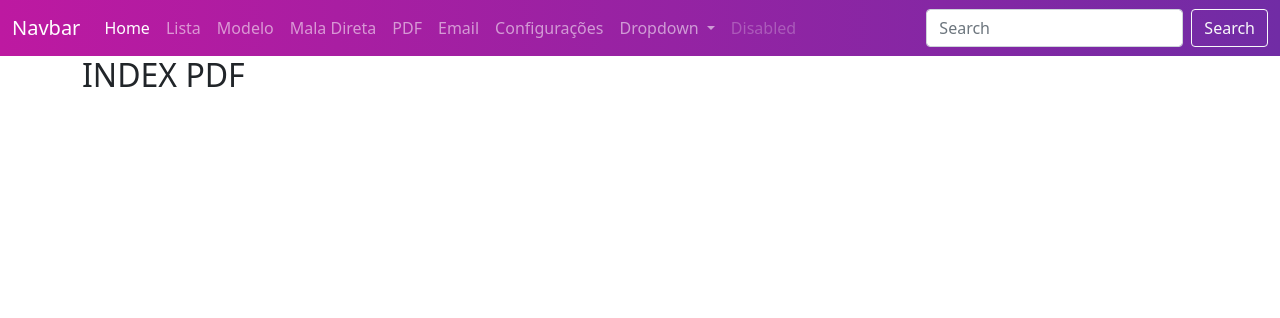
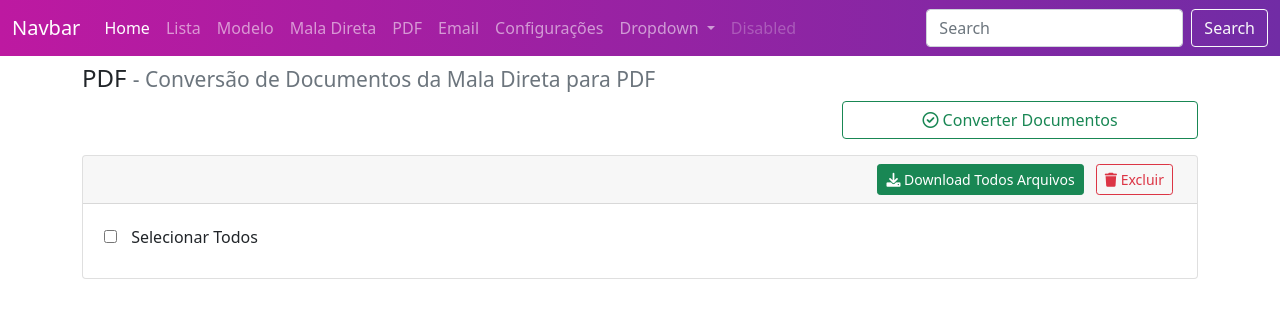
Before and after one commit to weltonwms/wx_mala_direta, a CodeIgniter app: page /database/pdf in a window 1280 px wide. Shown: the top 318 px of the page. Run offline with CodeIgniter, Linux system fonts and the light colour scheme.

Commit message:
Conversão para PDF

```diff
--- a/application/controllers/Pdf.php
+++ b/application/controllers/Pdf.php
@@ -4,11 +4,132 @@ include_once( APPPATH . 'controllers/BaseController.php');
 
 class Pdf extends BaseController {
 
+	public function __construct()
+    {
+        parent::__construct();
+		$this->load->model('Pdf_model');
+        $this->load->model('User_model');
+	}
 
 	public function index()
 	{
-		$this->renderView('pdf/index');
+		$dados=[
+			"files_pdf"=>$this->Pdf_model->getFilesFromPdf(),
+		];
+		$this->renderView('pdf/index',$dados);
 	}
+
+	public function ajaxDisparo()
+	{
+		$filesToConvert=$this->Pdf_model->getFilesToConvert();
+		if(!$filesToConvert):
+			header('Content-Type: application/json; charset=utf-8');
+            http_response_code(400);
+            echo json_encode(["message" => "Nenhumm Arquivo Encontrado para Converter!"]);
+            exit();
+		endif;
+		header('Content-Type: application/json; charset=utf-8');
+		//echo "<pre>"; print_r(json_encode($filesToConvert)); exit();
+
+        echo json_encode(["lista"=>$filesToConvert]);
+        exit();
+        //fim do processamento bem sucedido
+	}
+
+	public function teste()
+	{
+		$this->load->library("LibreConverter");
+		$pathUser=$this->User_model->getPathUser();
+		$pathPdf=$pathUser."pdf";
+		$pathMalaDireta=$pathUser."malaDireta";
+
+		//echo "<pre>";
+		//print_r($pathMalaDireta); exit();
+
+		$converter= new LibreConverter([
+			"inputDirectory"=>$pathMalaDireta,
+			"outputDirectory"=>$pathPdf,
+			"inputExtension"=>".docx",
+			]);
+
+		$retorno=$converter->convertAll();
+		//$retorno=$converter->getFilesNotConverted();
+		echo "<pre>";
+		print_r($retorno);
+	}
+
+	public function ajaxConvertFile()
+	{
+
+		$file=$this->input->post('file');
+		$retorno=$this->Pdf_model->convertFile($file);
+		if($retorno->success):
+            header('Content-Type: application/json; charset=utf-8');
+            echo json_encode(["message" => "$file Convertido com Sucesso!" ]);
+            exit();
+        endif;
+
+        header('Content-Type: application/json; charset=utf-8');
+        http_response_code(500);
+        echo json_encode(["message" => "Erro ao Converter $file","error"=>$retorno->error ]);
+        exit();
+
+
+	}
+
+	public function ajaxFilesNotConverted()
+	{
+		$listFiles= $this->Pdf_model->getFilesNotConverted();
+		header('Content-Type: application/json; charset=utf-8');
+		echo json_encode($listFiles);
+		exit();
+
+	}
+
+	public function ajaxGetFilesPdf()
+	{
+		$listFiles= $this->Pdf_model->getFilesFromPdf();
+		header('Content-Type: application/json; charset=utf-8');
+		echo json_encode($listFiles);
+		exit();
+
+	}
+
+	public function download($file)
+    {
+        $path=$this->Pdf_model->getPathPdf();
+        $link=urldecode($path.$file);
+        //var_dump($link); exit();
+        header('Content-Description: File Transfer');
+        header('application/octet-stream');
+        header('Content-Disposition: attachment; filename="'.$file.'"');
+        readfile($link);
+    }
+
+    public function excluir()
+    {
+        $retorno=$this->Pdf_model->excluir($this->input->post('files'));
+        if ($retorno) {
+            $this->session->set_flashdata('status', 'success');
+            $this->session->set_flashdata('msg_confirm', 'Arquivos excluídos com Sucesso!');
+        }
+
+        redirect('pdf');
+    }
+
+    public function downloadAll()
+    {
+        $zip= $this->Pdf_model->getZipFilesFromPdf();
+        //var_dump($zip); exit();
+		$fileName  = 'documentosPdf.zip';
+		header('Content-Description: File Transfer');
+        header('Content-Type: application/zip');
+		header('Content-Disposition: attachment; filename="'.$fileName.'"');
+		//Método abaixo pode ser substituído por mover o arquivo para uma área pública e redirecionar direto com o Apache.
+		UtilHelper::readfile_chunked($zip);
+		unlink($zip); //Após Download remover o arquivo
+
+    }
 
 
 }
--- /dev/null
+++ b/application/models/Pdf_model.php
@@ -0,0 +1,113 @@
+<?php
+defined('BASEPATH') or exit('No direct script access allowed');
+
+class Pdf_model extends CI_Model
+{
+    public function getPathPdf()
+    {
+        $this->load->model('User_model');
+        $pathUser = $this->User_model->getPathUser();
+        $pathPdf = $pathUser . "pdf/";
+        return $pathPdf;
+    }
+    public function getFilesToConvert()
+    {
+        $this->load->model("MalaDireta_model");
+        $pathMalaDireta = $this->MalaDireta_model->getPathMalaDireta();
+
+        $scanned_directory = array_diff(scandir($pathMalaDireta), array('..', '.'));
+        //cuidado que não foi feito filtro para arquivo. pode haver diretório.
+        return array_values($scanned_directory);
+    }
+
+    public function convertFile($filename)
+    {
+        $this->load->model('User_model');
+        $pathUser = $this->User_model->getPathUser();
+        $pathPdf = $pathUser . "pdf";
+        $pathMalaDireta = $pathUser . "malaDireta";
+
+        $this->load->library("LibreConverter");
+        $converter = new LibreConverter([
+            // "bin"=>"libreoffic2",
+            "inputDirectory" => $pathMalaDireta,
+            "outputDirectory" => $pathPdf,
+        ]);
+        $infoConverter = new \stdClass();
+        $infoConverter->success = true;
+        $infoConverter->error = "";
+        try {
+            $rt = $converter->convertFile($filename);
+            if ($rt['return'] !== 0) {
+                $infoConverter->success = false;
+                $infoConverter->error = $rt['stdout'] . " " . $rt['stderr'];
+            }
+        } catch (\Exception $e) {
+            $infoConverter->success = false;
+            $infoConverter->error = $e->getMessage();
+        }
+
+        return $infoConverter;
+    }
+
+    public function getFilesNotConverted()
+    {
+        $this->load->model('User_model');
+        $pathUser = $this->User_model->getPathUser();
+        $pathPdf = $pathUser . "pdf";
+        $pathMalaDireta = $pathUser . "malaDireta";
+
+        $this->load->library("LibreConverter");
+        $converter = new LibreConverter([
+            "inputDirectory" => $pathMalaDireta,
+            "outputDirectory" => $pathPdf,
+        ]);
+        return $converter->getFilesNotConverted();
+
+    }
+
+    public function getFilesFromPdf()
+    {
+        $this->load->model('User_model');
+        $pathUser = $this->User_model->getPathUser();
+        $pathPdf = $pathUser . "pdf";
+         if (!file_exists($pathPdf)) {
+            return [];
+        }
+        $myfiles = array_diff(scandir($pathPdf), array('.', '..'));
+        return array_values($myfiles);
+    }
+
+    public function excluir($filenames)
+    {
+        $path=$this->getPathPdf();
+        foreach ($filenames as $filename) {
+            @unlink($path.$filename);
+        }
+        return true;
+    }
+
+    public function getZipFilesFromPdf()
+    {
+        $pathPdf=$this->getPathPdf();
+        $fileNameZip  = 'documentosPDF.zip';
+        $fullPathZip  = $pathPdf.$fileNameZip;
+
+        $files=$this->getFilesFromPdf();
+        $zip = new \ZipArchive();
+
+        if ($zip->open($fullPathZip, \ZipArchive::CREATE)) {
+
+            // adiciona ao zip todos os arquivos contidos no diretório.
+            foreach ($files as $file) {
+                $zip->addFile($pathPdf.$file, $file);
+            }
+            // fechar o arquivo zip após a inclusão dos arquivos desejados
+            $zip->close();
+            return $fullPathZip;
+        }
+        return false;
+
+    }
+
+}
--- /dev/null
+++ b/application/models/User_model.php
@@ -0,0 +1,14 @@
+<?php
+defined('BASEPATH') or exit('No direct script access allowed');
+
+class User_model extends CI_Model
+{
+    public function getPathUser()
+    {
+        $user_id=1;
+        $secret_user="1b7b5358"; //pegar da table users quando tiver ou session
+        $pathUser="./uploads/user{$user_id}_{$secret_user}/";
+        return $pathUser;
+    }
+
+}
--- a/application/views/pdf/index.php
+++ b/application/views/pdf/index.php
@@ -1 +1,306 @@
-<h2>INDEX PDF</h2>
+<h4 class="mt-2">PDF <small class="text-muted">- Conversão de Documentos da Mala Direta para PDF</small>
+</h4>
+
+
+<div class="row">
+
+    <div class="col-md-6">
+
+    </div>
+    <div class="col-md-2"></div>
+    <div class="col-md-4">
+
+
+        <button class="btn btn-outline-success width-lg" id="executar_conversao">
+            <i class="fa-regular fa-circle-check"></i>
+            Converter Documentos
+        </button>
+
+    </div>
+</div>
+
+
+<div class="message_global mt-3"></div>
+
+<input type="hidden" id="files_manager_pdf" value='<?php echo json_encode($files_pdf) ?>'>
+
+<form action="" method="POST" class="manager_files">
+    <div class="card">
+        <div class="card-header text-end">
+            <a class="btn btn-success me-2 btn-sm " href="<?php echo base_url('pdf/downloadAll')?>">
+                <i class="fa-solid fa-download"></i>
+                Download Todos Arquivos
+            </a>
+
+            <button class="btn btn-outline-danger me-2 btn-sm requireChecks" type="submit"
+                formaction="<?php echo base_url('pdf/excluir')?>">
+                <i class="fa fa-trash"></i>
+                Excluir
+            </button>
+
+
+        </div>
+        <div class="card-body">
+            <div class="row" style="padding:5px">
+                <div class="col-md-12">
+                    <input type="checkbox" class="checkAll" name="" value="" style="margin-right:10px;">
+                    <label for="" class="form-label">Selecionar Todos</label>
+                </div>
+            </div>
+            <div class="box_files">
+                <!-- conteúdo colocado via javascript -->
+
+            </div>
+        </div>
+    </div>
+</form>
+
+
+
+
+
+
+<br>
+<div id="loading">
+</div>
+
+
+<div id="pdfResults">
+</div>
+<br>
+
+<script>
+function Control() {
+    this.contador = 0;
+    this.total = 0;
+    this.requestSuccess = [];
+    this.requestFailed = [];
+    this.metaInfo = {};
+
+    this.complete = function() {
+        //console.log('complete', 'contador', this.contador);
+        console.log('Ação Completa, total', this.total);
+        console.log('requestSuccess', this.requestSuccess);
+        console.log('requestFailed', this.requestFailed);
+        getFilesNotConverted(alertNotConvert);
+        getFilesPdf(taskOnFinishConvert);
+        var text = "<div class='alert alert-info'>" + this.total + " Requisições Completadas</div>";
+        var loading = document.querySelector("#loading");
+        loading.innerHTML = text;
+        desbloquear_executar_envio();
+        mostrar_file_manager();
+    }
+    this.init = function(total) {
+        this.total = total;
+        this.contador = 0;
+        this.requestSuccess = [];
+        this.requestFailed = [];
+        var text = '<div class="spinner-border text-primary" style="width: 3rem; height: 3rem;" role="status">' +
+            '<span class="visually-hidden">Loading...</span>' +
+            '</div>';
+        text += ' <div class="text-status">Carregando!</div>' +
+            '<div class="progress" style="height: 30px;">' +
+            '<div class="progress-bar progress-bar-striped progress-bar-animated" id="barra-progresso" ><span class="text-percent">0%</span></div>' +
+            '</div>';
+        var loading = document.querySelector("#loading");
+        loading.innerHTML = text;
+        //limpar também mensagens globais anteriores.
+        var message_global = document.querySelector(".message_global");
+        message_global.innerHTML = " ";
+        bloquear_executar_envio();
+        esconder_file_manager();
+    }
+    this.add = function() {
+        this.contador++;
+        var pc = (100 / this.total) * this.contador;
+        var barra_progresso = document.querySelector("#barra-progresso");
+        var text_percent = document.querySelector(".text-percent");
+
+        barra_progresso.style.width = pc + '%';
+        text_percent.innerHTML = pc.toFixed(0) + '%';
+
+        if (this.contador === this.total) {
+            this.complete();
+        }
+    }
+    this.computarResultado = function(request, status) {
+        if (status) {
+            this.requestSuccess.push(request);
+        } else {
+            this.requestFailed.push(request);
+        }
+    }
+
+} //fim da Classe de Controle
+
+
+var controlRequests = new Control();
+var btn_execute = document.querySelector("#executar_conversao");
+var manager_files = document.querySelector(".manager_files");
+
+function bloquear_executar_envio() {
+    btn_execute.disabled = true;
+}
+
+function desbloquear_executar_envio() {
+    btn_execute.disabled = false;
+}
+
+function esconder_file_manager() {
+    manager_files.style.display = "none";
+}
+
+function mostrar_file_manager() {
+    manager_files.style.display = "block";
+}
+
+btn_execute.addEventListener('click', function(event) {
+    event.preventDefault();
+    ajaxRequest({
+        url: 'pdf/ajaxDisparo',
+        success: function(resp) {
+            var resposta = resp;
+            console.log(resposta);
+            executeAll(resposta);
+        },
+        error: function(resp) {
+            var resposta = resp;
+            showAlert(resposta.message, '.message_global', 'danger');
+
+        }
+    });
+
+});
+
+function executeAll(serverResposta) {
+    var lista = serverResposta.lista;
+    var countLista = lista.length;
+
+    console.log("Total De Requests a fazer", countLista)
+
+    var pdfResults = document.querySelector("#pdfResults");
+    pdfResults.innerHTML = " ";
+    dadosToServer = {};
+
+    controlRequests.init(countLista);
+
+    lista.forEach(function(itemList) {
+        dadosToServer.file = itemList;
+        ajaxRequest({
+            url: "pdf/ajaxConvertFile",
+            data: dadosToServer,
+            success: function(resp) {
+                var obj = {
+                    item: itemList
+                };
+                controlRequests.computarResultado(obj, true);
+                console.log(resp);
+                apppendResult(resp.message, true, itemList);
+
+            },
+            error: function(resp) {
+                var obj = {
+                    item: itemList,
+                    erro: ""
+                };
+                controlRequests.computarResultado(obj, false);
+                console.log('erro ', resp);
+                //motivoErro = resp.error;
+                apppendResult(resp.message, false, itemList, {});
+            },
+            complete: function() {
+                controlRequests.add();
+            }
+        });
+
+
+
+    }); //fim forEach
+} //FIM executeAll()
+
+function apppendResult(result, status, itemObj = {}, motivoErro = null) {
+    var pdfResults = document.querySelector("#pdfResults");
+    var div = document.createElement('div');
+
+    if (status) {
+        div.className = "text-success";
+        var link = '  <a href="#" style="color:inherit"   ' +
+            '" aria-expanded="false">';
+        link += "<i class='fa-solid fa-eye'></i></a>";
+        div.innerHTML = "<i class='fa-solid fa-check'></i> " + result;
+
+
+    } else {
+        div.className = "text-danger";
+        var link = '  <a href="#" style="color:inherit"   ' +
+            '" aria-expanded="false">';
+        link += "<i class='fa-solid fa-eye'></i></a>";
+        div.innerHTML = "<i class='fa-regular fa-circle-xmark'></i> " + result;
+
+    }
+
+    pdfResults.appendChild(div);
+
+}
+
+function getFilesNotConverted(callbackSuccess) {
+    ajaxRequest({
+        url: "pdf/ajaxFilesNotConverted",
+        method: "GET",
+        success: callbackSuccess,
+        error: console.log
+    });
+}
+
+function getFilesPdf(callbackSuccess) {
+    ajaxRequest({
+        url: "pdf/ajaxGetFilesPdf",
+        method: "GET",
+        success: callbackSuccess,
+        error: console.log
+    });
+}
+
+function alertNotConvert(lista) {
+    if (Array.isArray(lista) && lista.length) {
+        var string = "<strong>Os seguintes Arquivos não foram Convertidos:</strong><br>";
+        string += lista.join("<br>");
+        showAlert(string, '.message_global', 'danger');
+    }
+}
+
+function taskOnFinishConvert(lista) {
+    var input = document.querySelector("#files_manager_pdf");
+    input.value = JSON.stringify(lista);
+    mountFilesManager();
+}
+
+function mountFilesManager() {
+    var input = document.querySelector("#files_manager_pdf");
+    var box = document.querySelector(".box_files");
+    var files = JSON.parse(input.value);
+    if (!files.length) {
+
+    }
+
+    var filesMap = files.map(function(file) {
+        var urlDownlod = "pdf/download/" + file;
+        var string = '<div class="row_file row">' +
+            '<div class="col-md-12">' +
+            '<input type="checkbox" class="check" name="files[]" ' +
+            'value="' + file + '" style="margin-right:10px">' +
+            '<a href="' + urlDownlod + '" style="text-decoration: none">' +
+            '<i class="fa-solid fa-file-pdf text-danger"></i>' +
+            '&nbsp; &nbsp;' + file +
+            '</a>' +
+            '</div>' +
+            '</div>';
+        return string;
+    });
+
+    box.innerHTML = filesMap.join(' ');
+    checkAndUncheck(); //função para selecionar todos os registros e deselecionar
+}
+
+mountFilesManager();
+</script>
--- a/assets/css/wx_mala_direta.css
+++ b/assets/css/wx_mala_direta.css
@@ -10,3 +10,13 @@ legend.legend_destaque{
     border-bottom: 1px solid #ddd;
     margin-bottom: 25px;
 }
+
+.box_files {
+    background-color: #fff;
+    font-size: 12px;
+}
+
+.row_file {
+    padding: 5px;
+    border-top: 1px solid hsla(210, 18%, 87%, 1);
+}
```
Also changed, not shown: application/libraries/LibreConverter.php (+11 -5 lines), application/views/malaDireta/index.php (+0 -13 lines).
